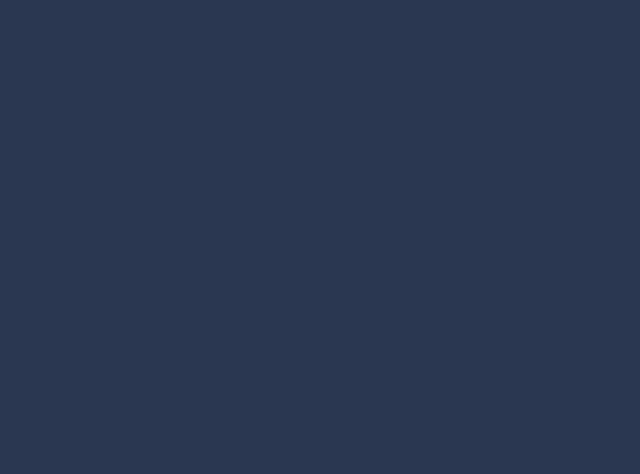
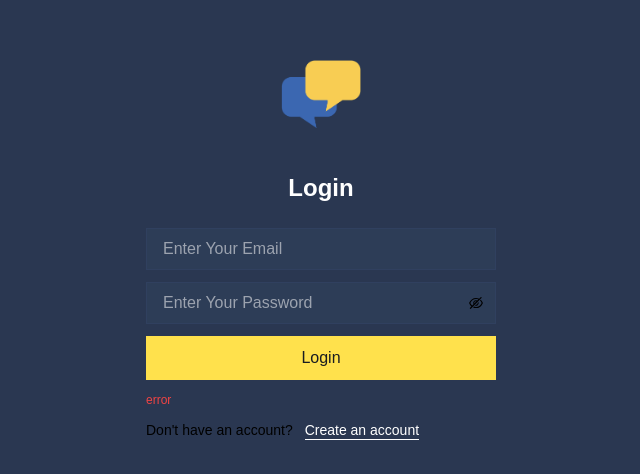
Before and after one commit to RakibulIslamm/Squeep-Chat-application-Client, a React (Create React App) app: page / in a window 1280 px wide. Shown: the part 150-624 px from the top of the page, without its empty margins (319-959 px from the left). Built offline with nearby package versions, Linux system fonts and the light colour scheme; no server answers.

Commit message:
login registration setup using firebase

```diff
--- a/package.json
+++ b/package.json
@@ -8,6 +8,7 @@
     "@testing-library/jest-dom": "^5.16.5",
     "@testing-library/react": "^13.4.0",
     "@testing-library/user-event": "^14.4.3",
+    "firebase": "^9.14.0",
     "moment": "^2.29.4",
     "react": "^18.2.0",
     "react-content-loader": "^6.2.0",
--- /dev/null
+++ b/src/Firebase/firebaseConfig.js
@@ -0,0 +1,10 @@
+const firebaseConfig = {
+    apiKey: process.env.REACT_APP_API_KEY,
+    authDomain: process.env.REACT_APP_AUTH_DOMAIN,
+    projectId: process.env.REACT_APP_PROJECT_ID,
+    storageBucket: process.env.REACT_APP_STORAGE_BUCKET,
+    messagingSenderId: process.env.REACT_APP_MESSAGING_SENDER_ID,
+    appId: process.env.REACT_APP_APP_ID
+};
+
+export default firebaseConfig;
--- /dev/null
+++ b/src/Firebase/firebaseInit.js
@@ -0,0 +1,8 @@
+import { initializeApp } from "firebase/app";
+import firebaseConfig from "./firebaseConfig";
+
+const firebaseInit = () => {
+    initializeApp(firebaseConfig)
+}
+
+export const authApp = firebaseInit();
--- /dev/null
+++ b/src/Hooks/useFirebase.js
@@ -0,0 +1,79 @@
+import { createUserWithEmailAndPassword, updateProfile, signInWithEmailAndPassword, getAuth, signOut } from "firebase/auth";
+import { useState } from "react";
+import { authApp } from '../Firebase/firebaseInit'
+
+
+const useFirebase = () => {
+    const [loginLoading, setLoginLoading] = useState(false);
+    const [regLoading, setRegLoading] = useState(false);
+    const auth = getAuth(authApp)
+
+    // Create account
+    const createAccount = async (name, email, password) => {
+        setRegLoading(true)
+        try {
+            const result = await createUserWithEmailAndPassword(auth, email, password);
+            const user = result.user;
+            // const currentUser = { name: name, email: user.email, img: user.photoURL }
+            if (user?.email) {
+                try {
+                    await updateProfile(auth.currentUser, { displayName: name })
+                    const currentUser = { name: user.displayName, email: user.email, img: user.photoURL }
+                    console.log(currentUser);
+                    // const { displayName, photoURL, email } = user;
+                    // const username = email.split('@')[0];
+                }
+                catch (err) {
+
+                }
+            }
+        }
+        catch (err) {
+
+        }
+        finally {
+            setRegLoading(false);
+        }
+    }
+
+    // Login
+    const login = async (email, password, navigate) => {
+        setLoginLoading(true);
+        try {
+            const result = await signInWithEmailAndPassword(auth, email, password)
+            const user = result.user;
+            const currentUser = { name: user.displayName, email: user.email, img: user.photoURL }
+            console.log(currentUser);
+        }
+        catch (err) {
+
+        }
+        finally {
+            setLoginLoading(false);
+        }
+
+    }
+
+    // Log Out
+    const logOut = (navigate) => {
+        signOut(auth)
+            .then(() => {
+                navigate('/login');
+            })
+            .catch((error) => {
+                // An error happened.
+            });
+    }
+
+
+    return {
+        createAccount,
+        login,
+        logOut,
+        loginLoading,
+        regLoading
+    }
+
+}
+
+export default useFirebase
--- a/src/Layout/Layout.js
+++ b/src/Layout/Layout.js
@@ -1,4 +1,5 @@
 import { Route, Routes } from "react-router-dom";
+import Login from "../Pages/Login";
 import Register from "../Pages/Register";
 import PublicLayout from "./Public/PublicLayout";
 
@@ -7,6 +8,8 @@ function Layout() {
     return (
         <Routes>
             <Route path="/" element={<PublicLayout />}>
+                <Route index element={<Login />} />
+                <Route path="login" element={<Login />} />
                 <Route path="register" element={<Register />} />
             </Route>
             <Route path='*' element={<p>Not found</p>} />
--- /dev/null
+++ b/src/Pages/Login.js
@@ -0,0 +1,43 @@
+import React, { useState } from 'react';
+import { Link } from 'react-router-dom';
+import logo from '../images/msgIcon.png'
+import { AiOutlineEye, AiOutlineEyeInvisible } from 'react-icons/ai'
+import ButtonLoader from '../utils/Loader/ButtonLoader';
+import useFirebase from '../Hooks/useFirebase';
+
+const Login = () => {
+    const [showPass, setShowPass] = useState(false);
+    const { login, loginLoading } = useFirebase();
+
+    const handleLogin = (e) => {
+        e.preventDefault();
+        const email = e.target.email.value;
+        const password = e.target.password.value;
+        login(email, password)
+    }
+
+
+    return (
+        <div className='w-full h-full flex justify-center items-center'>
+            <form onSubmit={handleLogin} className='w-[350px] flex flex-col gap-3'>
+                <img src={logo} className='mb-8 w-20 mx-auto' alt='' />
+                <h2 className='text-2xl font-semibold text-center text-white pb-3'>Login</h2>
+                <input className='border border-primary bg-[#2d3d57] px-4 py-2 text-white font-light outline-primary' type="text" name='email' placeholder='Enter Your Email' required />
+                <div className='relative'>
+                    <input className='border border-primary bg-[#2d3d57] pl-4 pr-10 py-2 text-white outline-primary w-full font-light' type={showPass ? 'text' : 'password'} name='password' placeholder='Enter Your Password' required />
+                    {!showPass && <AiOutlineEyeInvisible className='absolute right-3 top-1/2 transform -translate-y-1/2 cursor-pointer' onClick={() => setShowPass(!showPass)} />}
+                    {showPass && <AiOutlineEye className='absolute right-3 top-1/2 transform -translate-y-1/2 cursor-pointer text-white' onClick={() => setShowPass(!showPass)} />}
+                </div>
+                <button disabled={loginLoading === true} className='px-4 h-11 bg-yellow text-lightBlack flex justify-center items-center' type="submit">{loginLoading ? <ButtonLoader /> : 'Login'}</button>
+                {<p className='text-xs font-light text-red-500'>error</p>}
+                {/* <ButtonLoader /> */}
+                <div className='flex items-center gap-3'>
+                    <p className='text-sm'>Don't have an account?</p>
+                    <Link className='text-white text-sm font-extralight relative' to={'/register'}>Create an account<span className='inline-block w-full h-[1px] bg-white absolute left-0 bottom-0'></span></Link>
+                </div>
+            </form>
+        </div>
+    );
+};
+
+export default Login;
--- a/src/Pages/Register.js
+++ b/src/Pages/Register.js
@@ -2,11 +2,13 @@ import React, { useState } from 'react';
 import logo from '../images/msgIcon.png'
 import { AiOutlineEye, AiOutlineEyeInvisible } from 'react-icons/ai'
 import { Link } from 'react-router-dom';
+import useFirebase from '../Hooks/useFirebase';
 
 const Register = () => {
     const [showPass, setShowPass] = useState(false);
     const [error, setError] = useState('');
 
+    const { createAccount, regLoading } = useFirebase();
 
     const handleCreateAccount = (e) => {
         setError('');
@@ -21,7 +23,7 @@ const Register = () => {
             setError("Password didn't match")
             return
         }
-
+        createAccount(fullName, email, password);
 
     }
 
@@ -54,11 +56,11 @@ const Register = () => {
                 </div>
 
                 {/* Submit button */}
-                <button className='px-4 h-11 bg-yellow text-lightBlack flex justify-center items-center' type="submit">{'Login'}</button>
+                <button disabled={regLoading === true} className='px-4 h-11 bg-yellow text-lightBlack flex justify-center items-center' type="submit">{'Login'}</button>
                 {<p className='text-xs font-light text-red-500'>{'Error'}</p>}
                 <div className='flex items-center gap-3'>
                     <p className='text-sm'>Already have an account?</p>
-                    <Link to={'/'} className='text-white text-sm font-extralight relative'>Login<span className='inline-block w-full h-[1px] bg-white absolute left-0 bottom-0'></span></Link>
+                    <Link to={'/login'} className='text-white text-sm font-extralight relative'>Login<span className='inline-block w-full h-[1px] bg-white absolute left-0 bottom-0'></span></Link>
                 </div>
             </form>
         </div>
--- /dev/null
+++ b/src/utils/Loader/ButtonLoader.js
@@ -0,0 +1,19 @@
+import React from 'react';
+import { ThreeDots } from 'react-loader-spinner';
+
+const ButtonLoader = () => {
+    return (
+        <ThreeDots
+            height="10"
+            width="50"
+            radius="9"
+            color="#30405F"
+            ariaLabel="three-dots-loading"
+            wrapperStyle={{}}
+            wrapperClassName=""
+            visible={true}
+        />
+    );
+};
+
+export default ButtonLoader;
```
Also changed, not shown: 1 other file (tests, documents, lock files or other folders).
